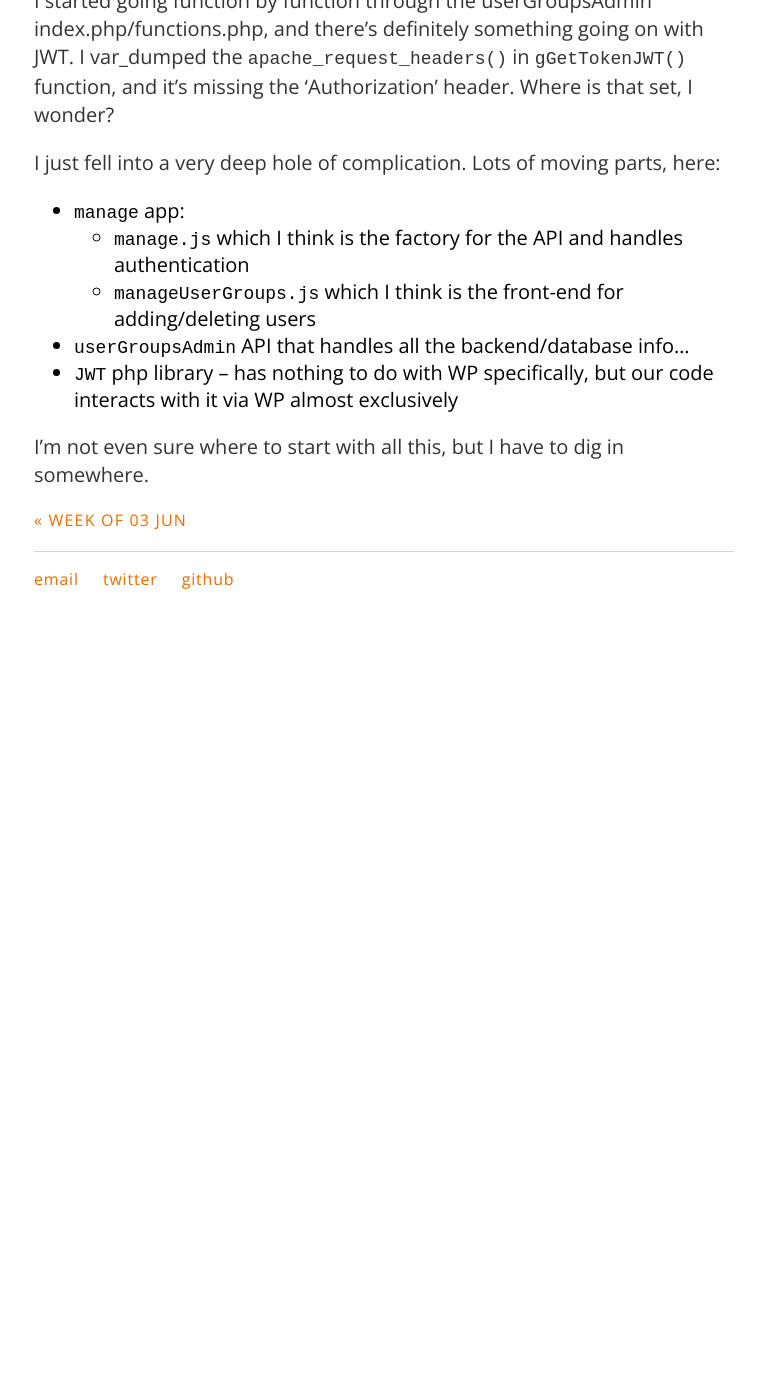
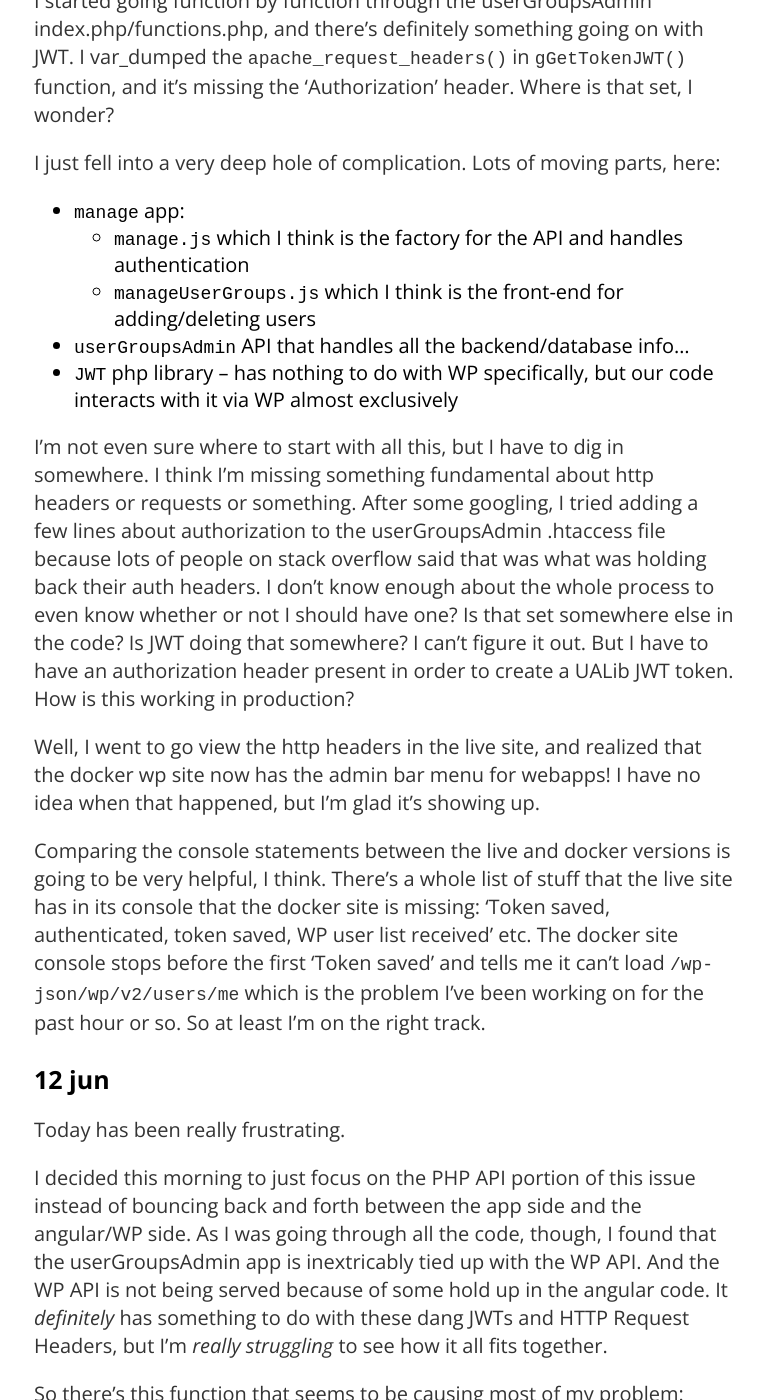
Before and after one commit to carylwyatt/carylwyatt.github.io, a Jekyll site: the page built from _posts/2019-06-10-week-of-10-jun.md, in a window 1280 px wide and 1400 px high, scrolled down 1869 px. Shown: the whole window, without its empty margins (256-1019 px from the left). Built offline with Jekyll 4.4.1, drawn with Linux system fonts in a browser that asks for light colours; emoji names are drawn with the system emoji font; before the commit the page ends 2499 px from its top, so only the background shows below that; some of the changed text lies outside the part shown.

Commit message:
notes on today's frustration :weary:

```diff
--- a/_posts/2019-06-10-week-of-10-jun.md
+++ b/_posts/2019-06-10-week-of-10-jun.md
@@ -45,4 +45,24 @@ I just fell into a very deep hole of complication. Lots of moving parts, here:
 - `userGroupsAdmin` API that handles all the backend/database info...
 - `JWT` php library -- has nothing to do with WP specifically, but our code interacts with it via WP almost exclusively
 
-I'm not even sure where to start with all this, but I have to dig in somewhere.
+I'm not even sure where to start with all this, but I have to dig in somewhere. I think I'm missing something fundamental about http headers or requests or something. After some googling, I tried adding a few lines about authorization to the userGroupsAdmin .htaccess file because lots of people on stack overflow said that was what was holding back their auth headers. I don't know enough about the whole process to even know whether or not I should have one? Is that set somewhere else in the code? Is JWT doing that somewhere? I can't figure it out. But I have to have an authorization header present in order to create a UALib JWT token. How is this working in production?
+
+Well, I went to go view the http headers in the live site, and realized that the docker wp site now has the admin bar menu for webapps! I have no idea when that happened, but I'm glad it's showing up.
+
+Comparing the console statements between the live and docker versions is going to be very helpful, I think. There's a whole list of stuff that the live site has in its console that the docker site is missing: 'Token saved, authenticated, token saved, WP user list received' etc. The docker site console stops before the first 'Token saved' and tells me it can't load `/wp-json/wp/v2/users/me` which is the problem I've been working on for the past hour or so. So at least I'm on the right track.
+
+### 12 jun
+
+Today has been really frustrating.
+
+I decided this morning to just focus on the PHP API portion of this issue instead of bouncing back and forth between the app side and the angular/WP side. As I was going through all the code, though, I found that the userGroupsAdmin app is inextricably tied up with the WP API. And the WP API is not being served because of some hold up in the angular code. It *definitely* has something to do with these dang JWTs and HTTP Request Headers, but I'm *really struggling* to see how it all fits together.
+
+So there's this function that seems to be causing most of my problem: `gGetTokenJWT()` from `sGP/functions.php`. It's looking for the HTTP Authorization request header, and it doesn't set the token unless that already exists. Problem is, I cannot for the LIFE OF ME figure out where that should be set.
+
+I'm super frustrated by it because it's working on the live site. Like, I log in to wordpress, click the webapps icons in the admin bar, and when I look at the headers, the Authorization and credential/key is RIGHT THERE. But when I log in to the docker wordpress, click the webapps icon in the admin bar, there is no Auth header. And I get back a "connection refused, 505" error from the WP API. So if it's working in the live site, where the heck do those headers live?! I copied the webapps directory straight from the live server, so I don't think I have a different version of the apps or something... and I don't think it's a plugin, because none of those really fit.
+
+I'm just... so annoyed and frustrated and angry that I can't figure this out.
+
+To add to it: even when I'm logged in to the live site, the userGroupsAdmin/index.php path gives me the same error: "Session expire, please reload the page!" and doesn't have an Authorization header. This (along with the WP API connection refusal in the docker site) leads me to believe that this header has to be set somewhere in WP. I guess I'll focus on that when I return tomorrow.
+
+Just stumbled on this: could also be the **wordpress** `.htaccess` file configuration. I've been so worried about individual app `.htaccess` files that I didn't even think about WP's file. I'll check on that tomorrow, too.
```
